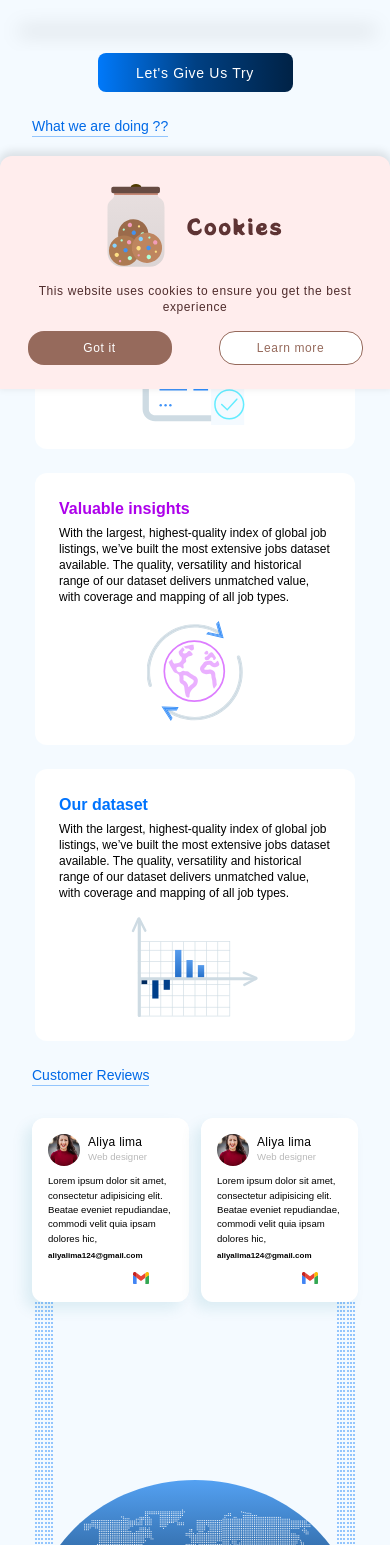
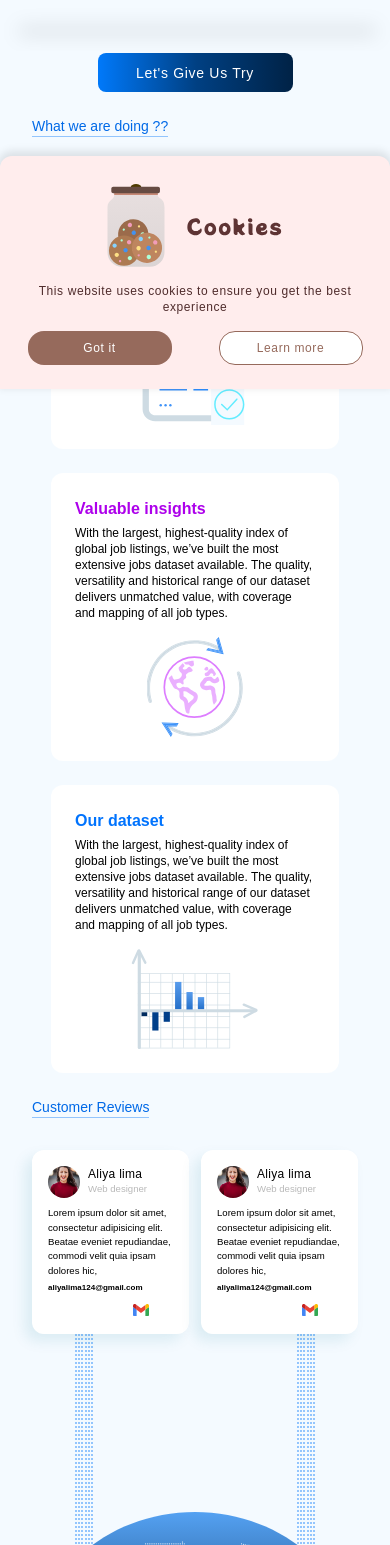
Before and after one commit to NightEncrypter/skillerz, a React (Create React App) app: page / in a window 390 px wide. Shown: the part 455-2000 px from the top of the page. Built offline with nearby package versions, Linux system fonts and the light colour scheme; some icons are missing.

Commit message:
home-page-running

```diff
--- a/src/components/Layout/Overviews/Overviews.tsx
+++ b/src/components/Layout/Overviews/Overviews.tsx
@@ -27,7 +27,7 @@ const Overviews = () => {
         What we are doing ??
       </h2>
 
-      <div className="max-w-xs mx-auto md-container-7x md:mt-8 md:grid sm:grid-cols-2 md:grid-cols-3 md:gap-5">
+      <div className="max-w-[18rem] mx-auto md-container-7x md:mt-8 md:grid sm:grid-cols-2 md:grid-cols-3 md:gap-5">
         {/* Card */}
         {cards.map((card, i) => (
           <div
--- a/src/components/Reviews/CustomerReviews.tsx
+++ b/src/components/Reviews/CustomerReviews.tsx
@@ -70,7 +70,7 @@ const CustomerReviews = () => {
                 </div>
               ))}
             </div>
-            <div className="flex justify-between sm:max-w-md    mx-auto relative z-[1] md:-top-9 max-w-xs ">
+            <div className="flex justify-between sm:max-w-md    mx-auto relative z-[1] md:-top-9 max-w-[15rem] ">
               {new Array(3).fill(0).map((v, i) => (
                 <div
                   key={i}
```
